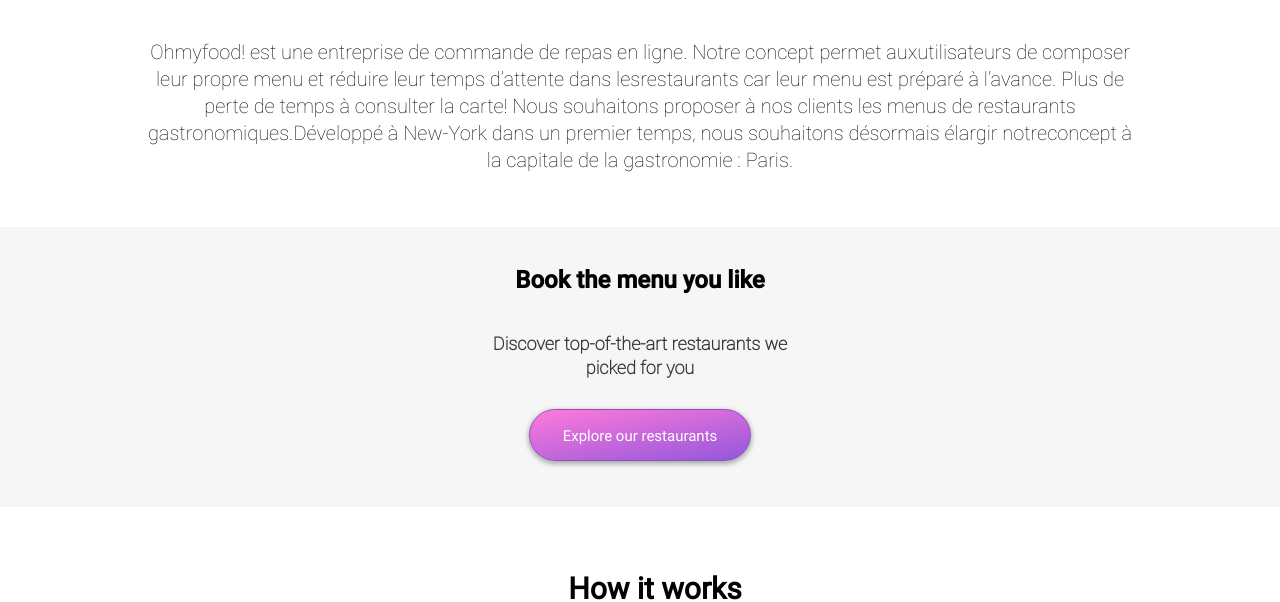
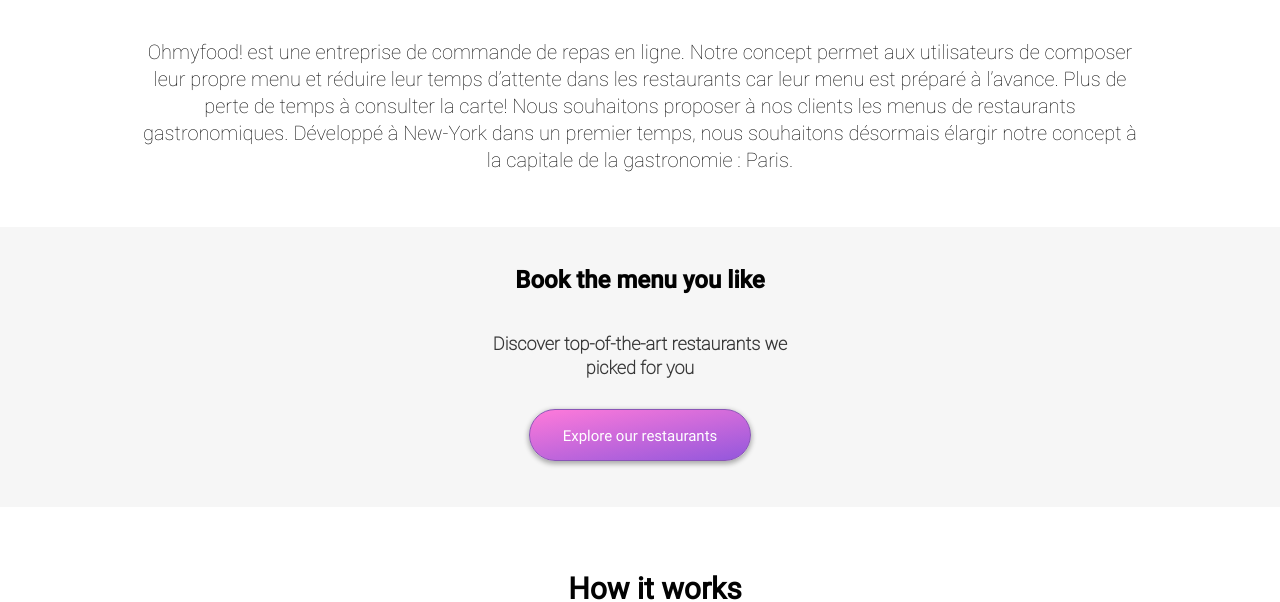
Before and after one commit to nesmea/AlexisNESME_3_24082020, a website: page index.html in a window 1280 px wide. Shown: the part 211-813 px from the top of the page. Drawn offline with Linux system fonts and the light colour scheme.

Commit message:
Arrangements a propos

```diff
--- a/index.html
+++ b/index.html
@@ -35,9 +35,9 @@
 
             <section id="description">
                 <h2>A propos</h2>
-                <p>Ohmyfood! est une entreprise de commande de repas en ligne. Notre concept permet auxutilisateurs de composer leur propre menu et réduire leur temps d’attente dans lesrestaurants car leur menu
-                    est préparé à l’avance. Plus de perte de temps à consulter la carte! Nous souhaitons proposer à nos clients les menus de restaurants gastronomiques.Développé à New-York dans un premier temps,
-                    nous souhaitons désormais élargir notreconcept à la capitale de la gastronomie : Paris.</p>
+                <p>Ohmyfood! est une entreprise de commande de repas en ligne. Notre concept permet aux utilisateurs de composer leur propre menu et réduire leur temps d’attente dans les restaurants car leur menu
+                    est préparé à l’avance. Plus de perte de temps à consulter la carte! Nous souhaitons proposer à nos clients les menus de restaurants gastronomiques. Développé à New-York dans un premier temps,
+                    nous souhaitons désormais élargir notre concept à la capitale de la gastronomie : Paris.</p>
             </section>
 
             <div id="explore">
```
